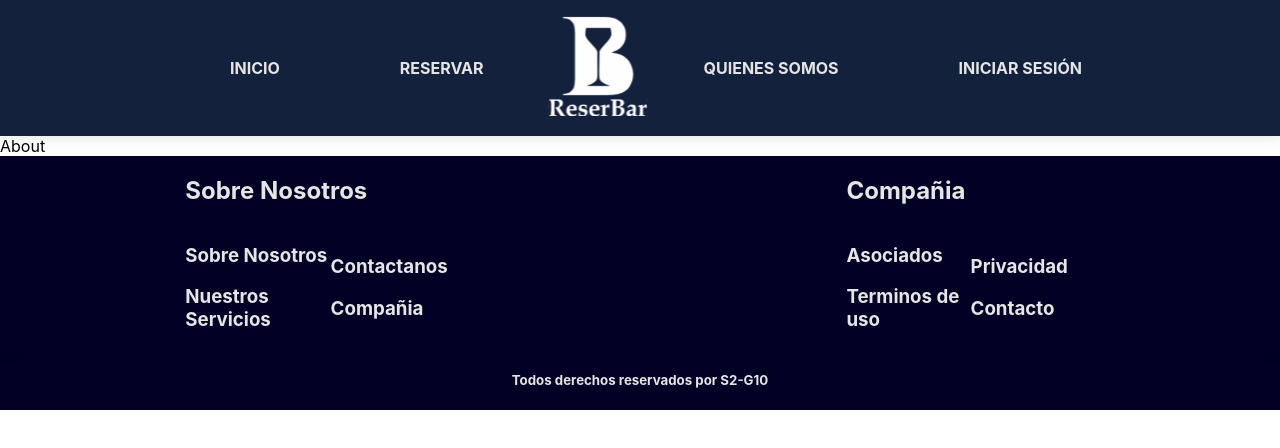
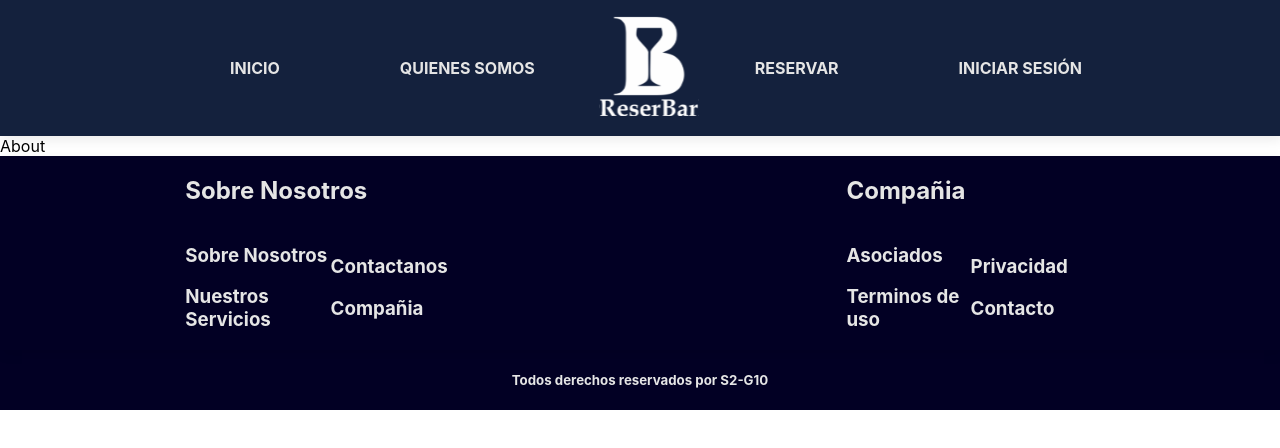
Before and after one commit to No-Country/S2-10-reserBar, a React (Vite) app in the folder app/: page /about in a window 1280 px wide. Shown: the top 448 px of the page. Built offline with nearby package versions, Linux system fonts and the light colour scheme.

Commit message:
intentando solucionar conflictos

```diff
--- a/app/src/components/NavBar/NavBar.jsx
+++ b/app/src/components/NavBar/NavBar.jsx
@@ -13,16 +13,17 @@ const NavBar = () => {
           </NavLink>
         </li>
         <li>
-          <NavLink to="/reservar" className="navLink negrita">
-            RESERVAR
+          <NavLink to="/about" className="navLink negrita">
+            QUIENES SOMOS
           </NavLink>
         </li>
+
         <NavLink to="/">
           <img src={logo} alt="logo" width={100} height={100} />
         </NavLink>
         <li>
-          <NavLink to="/about" className="navLink negrita">
-            QUIENES SOMOS
+          <NavLink to="/reservar" className="navLink negrita">
+            RESERVAR
           </NavLink>
         </li>
         <li>
```
